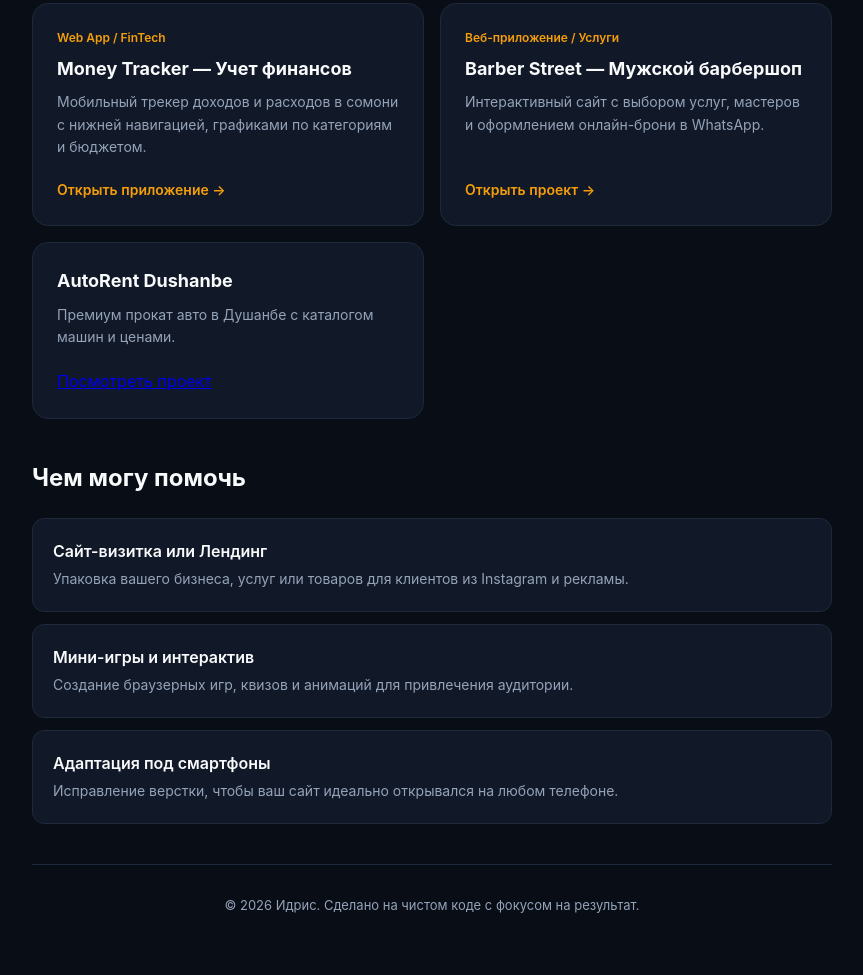
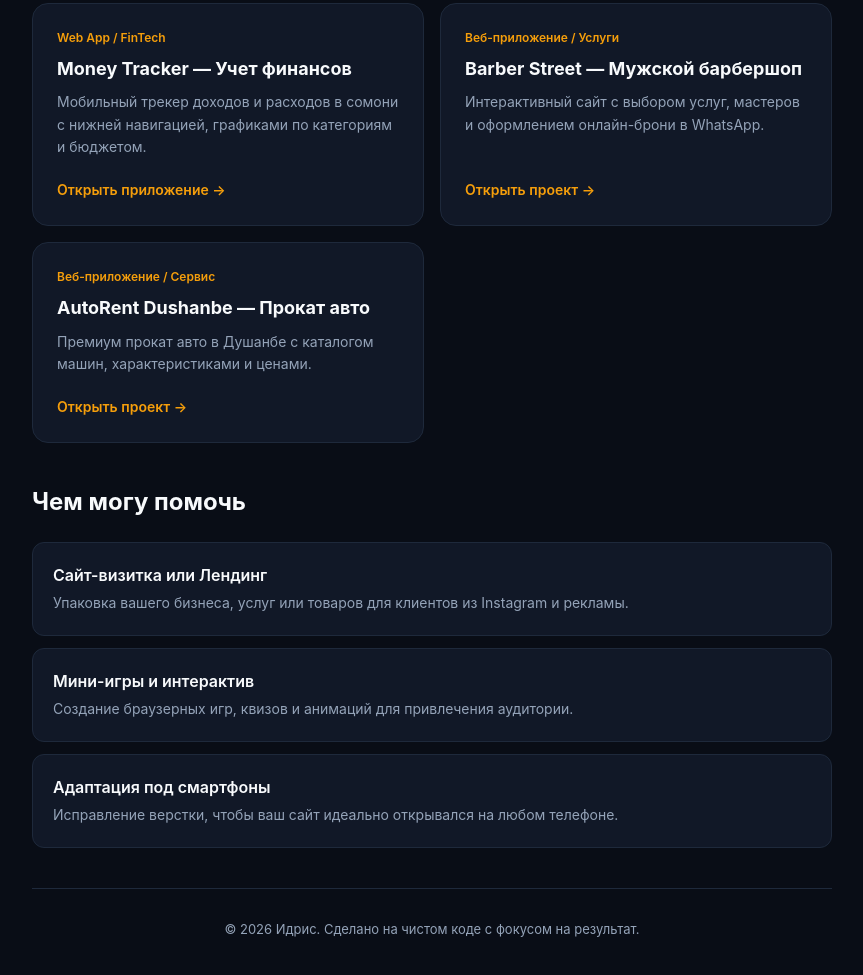
Before and after one commit to idristik-bot/Portfolio, a plain HTML site: page index.html in a window 1280 px wide. Shown: the part 825-1800 px from the top of the page, without its empty margins (208-1071 px from the left). Drawn offline with Linux system fonts and the light colour scheme.

Commit message:
Update index.html

```diff
--- a/index.html
+++ b/index.html
@@ -260,12 +260,15 @@
             </div>
             <a href="barber.html" class="project-link">Открыть проект →</a>
         </div>
-        <div class="project-card">
-    <h3>AutoRent Dushanbe</h3>
-    <p>Премиум прокат авто в Душанбе с каталогом машин и ценами.</p>
-    <a href="autorent.html" class="btn">Посмотреть проект</a>
-</div>
-
+                    <!-- Проект 5: Аренда авто -->
+            <div class="project-card">
+                <div>
+                    <div class="project-tag">Веб-приложение / Сервис</div>
+                    <h3>AutoRent Dushanbe — Прокат авто</h3>
+                    <p>Премиум прокат авто в Душанбе с каталогом машин, характеристиками и ценами.</p>
+                </div>
+                <a href="autorent.html" class="project-link">Открыть проект &rarr;</a>
+            </div>
         </div>
 
         <h2 class="section-title">Чем могу помочь</h2>
```
